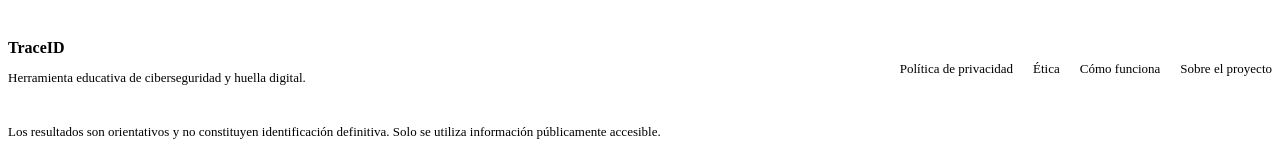
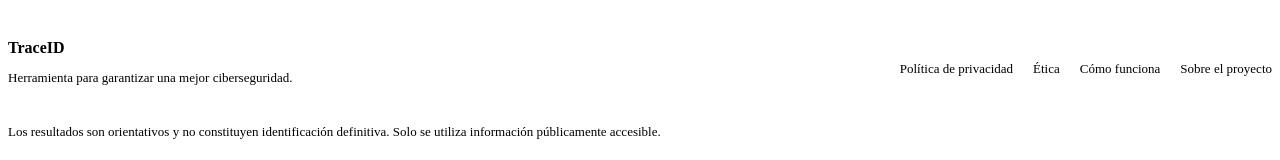
Before and after one commit to lauty720/traceID-frontend, a React (Vite) app in the folder frontend/: page /login in a window 1280 px wide. Shown: the part 768-928 px from the top of the page. Built offline with nearby package versions, Linux system fonts and the light colour scheme; no server answers; the HTML template or start-up script is replaced by a standard one.

Commit message:
Footer.jsx

```diff
--- a/frontend/src/components/Footer.jsx
+++ b/frontend/src/components/Footer.jsx
@@ -7,7 +7,7 @@ export default function Footer() {
       <div className="container footer-inner">
         <div className="footer-brand">
           <strong>TraceID</strong>
-          <p>Herramienta educativa de ciberseguridad y huella digital.</p>
+          <p>Herramienta para garantizar una mejor ciberseguridad.</p>
         </div>
         <div className="footer-links">
           <Link to="/privacidad">Política de privacidad</Link>
```
